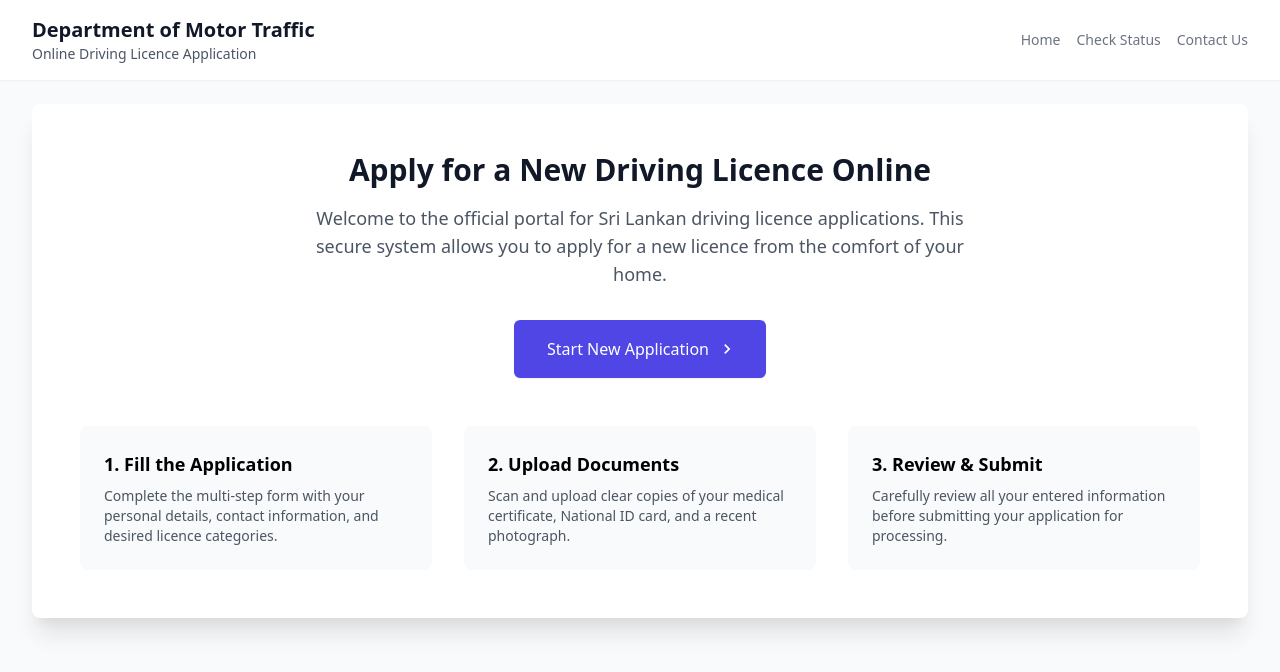
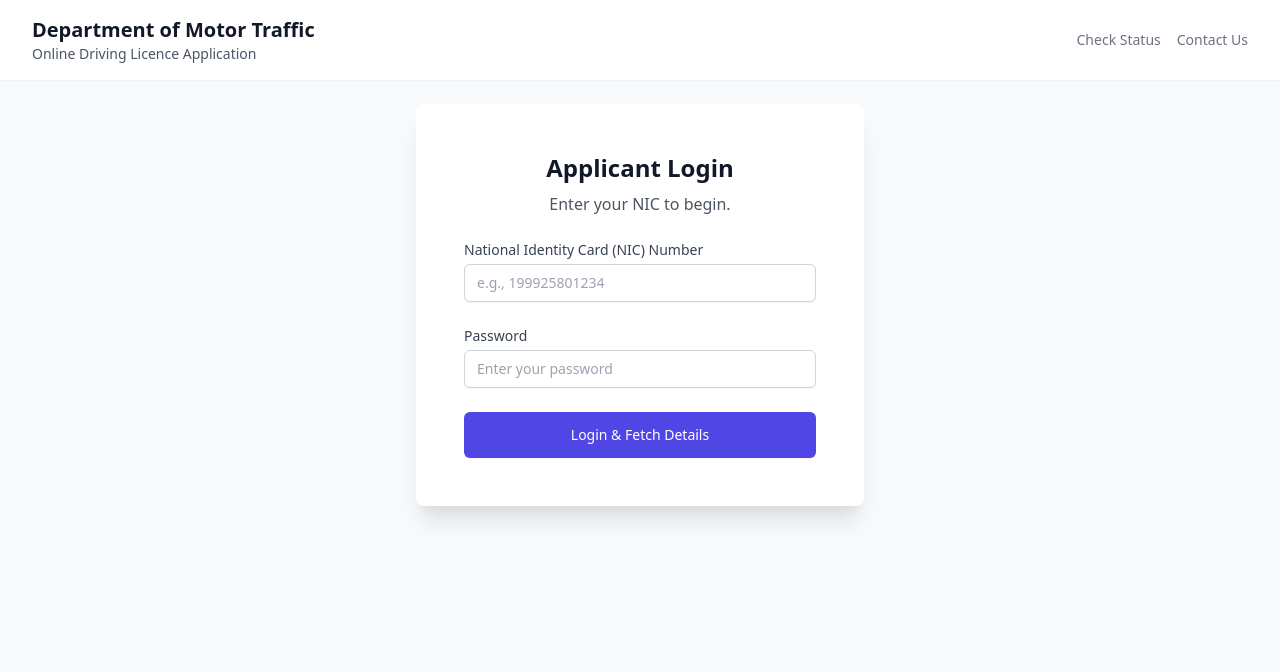
Before and after one commit to marshmelloweranda/onlinedrivinglicenceapplication, a React (Create React App) app: page / in a window 1280 px wide. Shown: the top 672 px of the page. Built offline with nearby package versions, Linux system fonts and the light colour scheme.

Commit message:
Project resructured and payment gateway is added

```diff
--- a/public/index.html
+++ b/public/index.html
@@ -26,7 +26,7 @@
     -->
       <link href="https://cdn.jsdelivr.net/npm/tailwindcss@2.2.19/dist/tailwind.min.css" rel="stylesheet">
 
-    <title>React App</title>
+    <title>Digital Driving Application System</title>
   </head>
   <body>
     <noscript>You need to enable JavaScript to run this app.</noscript>
--- a/src/App.js
+++ b/src/App.js
@@ -1,4 +1,4 @@
-import React, { useState } from 'react';
+import React, { useState, useEffect } from 'react';
 
 // --- Helper Components ---
 
@@ -14,18 +14,31 @@ const ICONS = {
   check: "M9 16.17L4.83 12l-1.42 1.41L9 19 21 7l-1.41-1.41L9 16.17z",
   user: "M12 12c2.21 0 4-1.79 4-4s-1.79-4-4-4-4 1.79-4 4 1.79 4 4 4zm0 2c-2.67 0-8 1.34-8 4v2h16v-2c0-2.66-5.33-4-8-4z",
   document: "M14 2H6c-1.1 0-1.99.9-1.99 2L4 20c0 1.1.89 2 1.99 2H18c1.1 0 2-.9 2-2V8l-6-6zm2 16H8v-2h8v2zm0-4H8v-2h8v2zm-3-5V3.5L18.5 9H13z",
-  upload: "M9 16h6v-6h4l-7-7-7 7h4v6zm-4 2h14v2H5v-2z",
   arrowRight: "M8.59 16.59L13.17 12 8.59 7.41 10 6l6 6-6 6-1.41-1.41z",
-  car: "M18.92 6.01C18.72 5.42 18.16 5 17.5 5h-11c-.66 0-1.21.42-1.42 1.01L3 12v8c0 .55.45 1 1 1h1c.55 0 1-.45 1-1v-1h12v1c0 .55.45 1 1 1h1c.55 0 1-.45 1-1v-8l-2.08-5.99zM6.5 16c-.83 0-1.5-.67-1.5-1.5S5.67 13 6.5 13s1.5.67 1.5 1.5S7.33 16 6.5 16zm11 0c-.83 0-1.5-.67-1.5-1.5s.67-1.5 1.5-1.5 1.5.67 1.5 1.5-.67 1.5-1.5 1.5zM5 11l1.5-4.5h11L19 11H5z"
+  car: "M18.92 6.01C18.72 5.42 18.16 5 17.5 5h-11c-.66 0-1.21.42-1.42 1.01L3 12v8c0 .55.45 1 1 1h1c.55 0 1-.45 1-1v-1h12v1c0 .55.45 1 1 1h1c.55 0 1-.45 1-1v-8l-2.08-5.99zM6.5 16c-.83 0-1.5-.67-1.5-1.5S5.67 13 6.5 13s1.5.67 1.5 1.5S7.33 16 6.5 16zm11 0c-.83 0-1.5-.67-1.5-1.5s.67-1.5 1.5-1.5 1.5.67 1.5 1.5-.67 1.5-1.5 1.5zM5 11l1.5-4.5h11L19 11H5z",
+  spinner: "M12 6v2.45c-2.3.64-4 2.72-4 5.05s1.7 4.41 4 5.05V21c-4.42 0-8-3.58-8-8s3.58-8 8-8zm0 13v-2.45c2.3-.64 4-2.72 4-5.05s-1.7-4.41-4-5.05V3c4.42 0 8 3.58 8 8s-3.58 8-8 8z"
 };
-
 
 // --- Main App Component ---
 export default function App() {
-  const [currentPage, setCurrentPage] = useState('home');
+  const [currentPage, setCurrentPage] = useState('login');
   const [formData, setFormData] = useState({});
+  const [userData, setUserData] = useState(null);
 
-  const handleStart = () => {
+  const handleLogin = (nic) => {
+    // Simulate API call to SLUDI
+    const mockUserData = {
+      fullName: "Kasun Asanka Silva",
+      nic: nic,
+      dob: "1999-09-15",
+      bloodGroup: "O+",
+      address: "No. 123, Galle Road, Colombo 03",
+      phone: "0771234567",
+      email: "kasun.silva@email.com",
+      photoUrl: `https://placehold.co/200x250/EBF4FF/7684A3?text=Applicant+Photo`
+    };
+    setUserData(mockUserData);
+    setFormData(mockUserData);
     setCurrentPage('application');
   };
 
@@ -34,9 +47,8 @@ export default function App() {
     setCurrentPage('review');
   };
 
-  const handleConfirm = () => {
-    // Here you would typically send the data to a server
-    console.log("Application Submitted:", formData);
+  const handlePaymentSuccess = () => {
+    console.log("Payment Successful. Submitting Application:", formData);
     setCurrentPage('confirmation');
   };
 
@@ -46,21 +58,24 @@ export default function App() {
 
   const handleResubmit = () => {
       setFormData({});
-      setCurrentPage('home');
+      setUserData(null);
+      setCurrentPage('login');
   }
 
   const renderPage = () => {
     switch (currentPage) {
-      case 'home':
-        return <HomePage onStart={handleStart} />;
+      case 'login':
+        return <LoginPage onLogin={handleLogin} />;
       case 'application':
         return <ApplicationPage onSubmit={handleSubmit} initialData={formData} />;
       case 'review':
-        return <ReviewPage formData={formData} onConfirm={handleConfirm} onEdit={handleEdit} />;
+        return <ReviewPage formData={formData} onConfirm={() => setCurrentPage('payment')} onEdit={handleEdit} />;
+      case 'payment':
+        return <PaymentPage onPaymentSuccess={handlePaymentSuccess} />;
       case 'confirmation':
         return <ConfirmationPage onResubmit={handleResubmit} />;
       default:
-        return <HomePage onStart={handleStart} />;
+        return <LoginPage onLogin={handleLogin} />;
     }
   };
 
@@ -73,7 +88,7 @@ export default function App() {
             <p className="text-sm text-gray-600">Online Driving Licence Application</p>
           </div>
           <nav className="space-x-4 text-sm font-medium">
-            <a href="#" className="text-gray-500 hover:text-gray-900">Home</a>
+             {currentPage !== 'login' && <a href="#" onClick={handleResubmit} className="text-gray-500 hover:text-gray-900">Logout</a>}
             <a href="#" className="text-gray-500 hover:text-gray-900">Check Status</a>
             <a href="#" className="text-gray-500 hover:text-gray-900">Contact Us</a>
           </nav>
@@ -88,33 +103,28 @@ export default function App() {
 
 // --- Page Components ---
 
-const HomePage = ({ onStart }) => {
-  return (
-    <div className="bg-white rounded-lg shadow-xl p-8 md:p-12 text-center">
-      <h2 className="text-3xl font-bold text-gray-900 mb-4">Apply for a New Driving Licence Online</h2>
-      <p className="text-lg text-gray-600 max-w-2xl mx-auto mb-8">Welcome to the official portal for Sri Lankan driving licence applications. This secure system allows you to apply for a new licence from the comfort of your home.</p>
-      <div className="flex justify-center">
-        <button onClick={onStart} className="inline-flex items-center px-8 py-4 border border-transparent text-base font-medium rounded-md shadow-sm text-white bg-indigo-600 hover:bg-indigo-700 focus:outline-none focus:ring-2 focus:ring-offset-2 focus:ring-indigo-500">
-          Start New Application
-          <Icon path={ICONS.arrowRight} className="w-5 h-5 ml-2 -mr-1" />
-        </button>
-      </div>
-      <div className="mt-12 grid grid-cols-1 md:grid-cols-3 gap-8 text-left">
-        <div className="p-6 bg-gray-50 rounded-lg">
-          <h3 className="font-semibold text-lg mb-2">1. Fill the Application</h3>
-          <p className="text-sm text-gray-600">Complete the multi-step form with your personal details, contact information, and desired licence categories.</p>
+const LoginPage = ({ onLogin }) => {
+    const [nic, setNic] = useState('');
+    const [password, setPassword] = useState('');
+    const handleSubmit = (e) => {
+        e.preventDefault();
+        if (nic) onLogin(nic);
+    }
+    return (
+        <div className="bg-white rounded-lg shadow-xl p-8 md:p-12 max-w-md mx-auto">
+            <h2 className="text-2xl font-bold text-gray-900 mb-2 text-center">Applicant Login</h2>
+            <p className="text-gray-600 mb-6 text-center">Enter your NIC to begin.</p>
+            <form onSubmit={handleSubmit} className="space-y-6">
+                <FormInput label="National Identity Card (NIC) Number" name="nic" value={nic} onChange={(e) => setNic(e.target.value)} placeholder="e.g., 199925801234" />
+                <FormInput label="Password" name="password" type="password" value={password} onChange={(e) => setPassword(e.target.value)} placeholder="Enter your password" />
+                <div>
+                    <button type="submit" className="w-full flex justify-center py-3 px-4 border border-transparent rounded-md shadow-sm text-sm font-medium text-white bg-indigo-600 hover:bg-indigo-700 focus:outline-none focus:ring-2 focus:ring-offset-2 focus:ring-indigo-500">
+                        Login & Fetch Details
+                    </button>
+                </div>
+            </form>
         </div>
-        <div className="p-6 bg-gray-50 rounded-lg">
-          <h3 className="font-semibold text-lg mb-2">2. Upload Documents</h3>
-          <p className="text-sm text-gray-600">Scan and upload clear copies of your medical certificate, National ID card, and a recent photograph.</p>
-        </div>
-        <div className="p-6 bg-gray-50 rounded-lg">
-          <h3 className="font-semibold text-lg mb-2">3. Review & Submit</h3>
-          <p className="text-sm text-gray-600">Carefully review all your entered information before submitting your application for processing.</p>
-        </div>
-      </div>
-    </div>
-  );
+    );
 };
 
 const ApplicationPage = ({ onSubmit, initialData }) => {
@@ -125,32 +135,33 @@ const ApplicationPage = ({ onSubmit, initialData }) => {
   const handleBack = () => setStep(prev => prev - 1);
 
   const handleChange = (e) => {
-      const { name, value } = e.target;
-      setFormState(prev => ({...prev, [name]: value}));
+      const { name, value, type, checked } = e.target;
+      setFormState(prev => ({
+          ...prev,
+          [name]: type === 'checkbox' ? checked : value
+      }));
   }
 
   const renderStep = () => {
     switch (step) {
       case 1:
-        return <PersonalDetailsStep data={formState} onChange={handleChange} />;
+        return <PersonalDetailsStep data={formState} />;
       case 2:
+        return <MedicalCertificateStep data={formState} setData={setFormState} />;
+      case 3:
         return <LicenceDetailsStep data={formState} onChange={handleChange} />;
-      case 3:
-        return <ContactInfoStep data={formState} onChange={handleChange} />;
-      case 4:
-        return <DocumentUploadStep data={formState} onChange={handleChange} />;
       default:
         return null;
     }
   };
 
-  const totalSteps = 4;
+  const totalSteps = 3;
   const isLastStep = step === totalSteps;
 
   return (
     <div className="bg-white rounded-lg shadow-xl p-8">
-        <h2 className="text-2xl font-bold text-gray-900 mb-2">New Driving Licence Application Form</h2>
-        <p className="text-gray-600 mb-6">Step {step} of {totalSteps} - {['Personal Details', 'Licence Details', 'Contact Information', 'Document Upload'][step-1]}</p>
+        <h2 className="text-2xl font-bold text-gray-900 mb-2">New Driving Licence Application</h2>
+        <p className="text-gray-600 mb-6">Step {step} of {totalSteps} - {['Personal Details', 'Medical Certificate', 'Licence Category'][step-1]}</p>
 
         <div className="mb-8">
           <div className="w-full bg-gray-200 rounded-full h-2.5">
@@ -178,49 +189,64 @@ const ReviewPage = ({ formData, onConfirm, onEdit }) => {
     return (
         <div className="bg-white rounded-lg shadow-xl p-8">
             <h2 className="text-2xl font-bold text-gray-900 mb-2">Review Your Application</h2>
-            <p className="text-gray-600 mb-6">Please carefully check all your details before final submission.</p>
+            <p className="text-gray-600 mb-6">Please carefully check all your details before proceeding to payment.</p>
 
             <div className="space-y-6">
-                {/* Personal Details */}
                 <div className="border-b pb-4">
                     <h3 className="text-lg font-semibold text-gray-800 mb-2">Personal Details</h3>
                     <div className="grid grid-cols-2 gap-4 text-sm">
                         <p><strong className="text-gray-600">Full Name:</strong> {formData.fullName}</p>
                         <p><strong className="text-gray-600">NIC:</strong> {formData.nic}</p>
                         <p><strong className="text-gray-600">Date of Birth:</strong> {formData.dob}</p>
-                        <p><strong className="text-gray-600">Blood Group:</strong> {formData.bloodGroup}</p>
+                        <p><strong className="text-gray-600">Address:</strong> {formData.address}</p>
                     </div>
                 </div>
-                 {/* Licence Details */}
                 <div className="border-b pb-4">
+                    <h3 className="text-lg font-semibold text-gray-800 mb-2">Medical Certificate</h3>
+                    <p className={`text-sm ${formData.medicalStatus === 'Valid' ? 'text-green-600' : 'text-red-600'}`}>
+                        Status: {formData.medicalStatus || 'Not fetched'} (Issued: {formData.medicalDate || 'N/A'})
+                    </p>
+                </div>
+                <div>
                     <h3 className="text-lg font-semibold text-gray-800 mb-2">Licence Details</h3>
-                    <div className="grid grid-cols-2 gap-4 text-sm">
-                        <p><strong className="text-gray-600">Licence Categories:</strong> {selectedCategories}</p>
-                    </div>
-                </div>
-                {/* Contact Information */}
-                <div className="border-b pb-4">
-                    <h3 className="text-lg font-semibold text-gray-800 mb-2">Contact Information</h3>
-                    <div className="grid grid-cols-2 gap-4 text-sm">
-                        <p><strong className="text-gray-600">Address:</strong> {formData.address}</p>
-                        <p><strong className="text-gray-600">Phone:</strong> {formData.phone}</p>
-                        <p className="col-span-2"><strong className="text-gray-600">Email:</strong> {formData.email}</p>
-                    </div>
-                </div>
-                {/* Documents */}
-                <div>
-                    <h3 className="text-lg font-semibold text-gray-800 mb-2">Uploaded Documents</h3>
-                    <ul className="text-sm space-y-1">
-                        <li className="flex items-center text-green-600"><Icon path={ICONS.check} className="w-4 h-4 mr-2"/>Medical Certificate: medical.pdf</li>
-                        <li className="flex items-center text-green-600"><Icon path={ICONS.check} className="w-4 h-4 mr-2"/>National ID Card: nic_scans.zip</li>
-                        <li className="flex items-center text-green-600"><Icon path={ICONS.check} className="w-4 h-4 mr-2"/>Photograph: photo.jpg</li>
-                    </ul>
+                    <p className="text-sm"><strong className="text-gray-600">Selected Categories:</strong> {selectedCategories}</p>
                 </div>
             </div>
 
             <div className="mt-8 pt-6 border-t flex justify-end space-x-3">
                 <button onClick={onEdit} className="px-6 py-2 border border-gray-300 text-sm font-medium rounded-md text-gray-700 bg-white hover:bg-gray-50">Edit Details</button>
-                <button onClick={onConfirm} className="px-6 py-2 border border-transparent text-sm font-medium rounded-md shadow-sm text-white bg-indigo-600 hover:bg-indigo-700">Confirm & Submit</button>
+                <button onClick={onConfirm} className="px-6 py-2 border border-transparent text-sm font-medium rounded-md shadow-sm text-white bg-indigo-600 hover:bg-indigo-700">Proceed to Payment</button>
+            </div>
+        </div>
+    );
+};
+
+const PaymentPage = ({ onPaymentSuccess }) => {
+    const [cardInfo, setCardInfo] = useState({ cardNumber: '', expiry: '', cvc: '', cardName: '' });
+
+    const handleChange = (e) => {
+        const { name, value } = e.target;
+        setCardInfo(prev => ({...prev, [name]: value}));
+    }
+
+    return (
+        <div className="bg-white rounded-lg shadow-xl p-8 max-w-lg mx-auto">
+            <h2 className="text-2xl font-bold text-gray-900 mb-2">Payment Gateway</h2>
+            <p className="text-gray-600 mb-6">Enter your card details to complete the application fee payment.</p>
+            <div className="space-y-4">
+                <FormInput label="Card Number" name="cardNumber" value={cardInfo.cardNumber} onChange={handleChange} placeholder="0000 0000 0000 0000" />
+                <div className="grid grid-cols-3 gap-4">
+                    <div className="col-span-2">
+                        <FormInput label="Expiry Date" name="expiry" value={cardInfo.expiry} onChange={handleChange} placeholder="MM/YY" />
+                    </div>
+                    <FormInput label="CVC" name="cvc" value={cardInfo.cvc} onChange={handleChange} placeholder="123" />
+                </div>
+                <FormInput label="Name on Card" name="cardName" value={cardInfo.cardName} onChange={handleChange} placeholder="e.g. K. A. Silva" />
+            </div>
+            <div className="mt-8">
+                <button onClick={onPaymentSuccess} className="w-full py-3 px-4 border border-transparent rounded-md shadow-sm text-sm font-medium text-white bg-green-600 hover:bg-green-700">
+                    Pay LKR 2,500.00
+                </button>
             </div>
         </div>
     );
@@ -242,7 +268,7 @@ const ConfirmationPage = ({ onResubmit }) => {
             <div className="mt-8">
                 <button
                     onClick={onResubmit}
-                    className="inline-flex items-center px-6 py-3 border border-transparent text-base font-medium rounded-md text-indigo-700 bg-indigo-100 hover:bg-indigo-200 focus:outline-none focus:ring-2 focus:ring-offset-2 focus:ring-indigo-500"
+                    className="inline-flex items-center px-6 py-3 border border-transparent text-base font-medium rounded-md text-indigo-700 bg-indigo-100 hover:bg-indigo-200"
                 >
                     Submit Another Application
                 </button>
@@ -253,40 +279,71 @@ const ConfirmationPage = ({ onResubmit }) => {
 
 // --- Form Step Components ---
 
-const FormInput = ({ label, name, value, onChange, placeholder, type="text" }) => (
+const FormInput = ({ label, name, value, onChange, placeholder, type="text", readOnly=false }) => (
     <div>
         <label htmlFor={name} className="block text-sm font-medium text-gray-700">{label}</label>
-        <input type={type} name={name} id={name} value={value || ''} onChange={onChange} className="mt-1 block w-full px-3 py-2 bg-white border border-gray-300 rounded-md shadow-sm focus:outline-none focus:ring-indigo-500 focus:border-indigo-500 sm:text-sm" placeholder={placeholder} />
+        <input type={type} name={name} id={name} value={value || ''} onChange={onChange} readOnly={readOnly} className={`mt-1 block w-full px-3 py-2 bg-white border border-gray-300 rounded-md shadow-sm focus:outline-none focus:ring-indigo-500 focus:border-indigo-500 sm:text-sm ${readOnly ? 'bg-gray-100' : ''}`} placeholder={placeholder} />
     </div>
 );
 
-const FormSelect = ({ label, name, value, onChange, children }) => (
-     <div>
-        <label htmlFor={name} className="block text-sm font-medium text-gray-700">{label}</label>
-        <select id={name} name={name} value={value || ''} onChange={onChange} className="mt-1 block w-full pl-3 pr-10 py-2 text-base border-gray-300 focus:outline-none focus:ring-indigo-500 focus:border-indigo-500 sm:text-sm rounded-md">
-            {children}
-        </select>
-    </div>
-)
-
-const PersonalDetailsStep = ({ data, onChange }) => (
-    <div className="grid grid-cols-1 md:grid-cols-2 gap-6">
-        <FormInput label="Full Name as per NIC" name="fullName" value={data.fullName} onChange={onChange} placeholder="e.g., Kasun Asanka Silva" />
-        <FormInput label="National Identity Card (NIC) Number" name="nic" value={data.nic} onChange={onChange} placeholder="e.g., 199925801234" />
-        <FormInput label="Date of Birth" name="dob" value={data.dob} onChange={onChange} type="date" />
-        <FormSelect label="Blood Group" name="bloodGroup" value={data.bloodGroup} onChange={onChange}>
-            <option>Select Blood Group</option>
-            <option>A+</option>
-            <option>A-</option>
-            <option>B+</option>
-            <option>B-</option>
-            <option>AB+</option>
-            <option>AB-</option>
-            <option>O+</option>
-            <option>O-</option>
-        </FormSelect>
+const PersonalDetailsStep = ({ data }) => (
+    <div className="grid grid-cols-1 md:grid-cols-3 gap-6 items-center">
+        <div className="md:col-span-2 grid grid-cols-1 md:grid-cols-2 gap-6">
+            <FormInput label="Full Name" name="fullName" value={data.fullName} readOnly={true} />
+            <FormInput label="NIC Number" name="nic" value={data.nic} readOnly={true} />
+            <FormInput label="Date of Birth" name="dob" value={data.dob} readOnly={true} />
+            <FormInput label="Address" name="address" value={data.address} readOnly={true} />
+        </div>
+        <div className="text-center">
+            <img src={data.photoUrl} alt="Applicant" className="w-40 h-50 object-cover rounded-lg shadow-md mx-auto" />
+            <p className="text-sm text-gray-500 mt-2">Photo from SLUDI</p>
+        </div>
     </div>
 );
+
+const MedicalCertificateStep = ({ data, setData }) => {
+    const [isLoading, setIsLoading] = useState(false);
+    const [isFetched, setIsFetched] = useState(!!data.medicalStatus);
+
+    const handleFetchMedical = () => {
+        setIsLoading(true);
+        // Simulate API call
+        setTimeout(() => {
+            const medicalData = { medicalStatus: "Valid", medicalDate: "2025-08-15" };
+            setData(prev => ({...prev, ...medicalData}));
+            setIsLoading(false);
+            setIsFetched(true);
+        }, 1500);
+    };
+
+    return (
+        <div className="text-center p-8">
+            <h3 className="text-lg font-medium text-gray-900 mb-4">Fetch Medical Certificate</h3>
+            <p className="text-sm text-gray-500 mb-6">Click the button below to fetch your latest medical certificate from the national health database.</p>
+
+            {!isFetched && !isLoading && (
+                <button onClick={handleFetchMedical} className="px-6 py-2 border border-transparent text-sm font-medium rounded-md shadow-sm text-white bg-indigo-600 hover:bg-indigo-700">
+                    Fetch Certificate
+                </button>
+            )}
+
+            {isLoading && (
+                 <div className="flex justify-center items-center space-x-2 text-gray-600">
+                    <Icon path={ICONS.spinner} className="animate-spin w-6 h-6" />
+                    <span>Fetching data...</span>
+                </div>
+            )}
+
+            {isFetched && (
+                <div className="bg-green-50 p-4 rounded-lg text-green-800">
+                    <p className="font-semibold">Medical Certificate Fetched Successfully!</p>
+                    <p className="text-sm">Status: {data.medicalStatus} (Issued: {data.medicalDate})</p>
+                </div>
+            )}
+        </div>
+    );
+};
+
 
 const LicenceDetailsStep = ({ data, onChange }) => (
     <div>
@@ -307,40 +364,8 @@ const CheckboxCard = ({ id, label, description, data, onChange }) => (
     <label htmlFor={id} className={`relative flex flex-col p-4 border rounded-lg cursor-pointer ${data[id] ? 'border-indigo-600 ring-2 ring-indigo-600' : 'border-gray-300'}`}>
         <div className="flex items-center justify-between">
             <span className="font-bold text-indigo-600">{label}</span>
-            <input id={id} name={id} type="checkbox" checked={data[id] || false} onChange={e => onChange({ target: { name: id, value: e.target.checked }})} className="h-5 w-5 text-indigo-600 border-gray-300 rounded focus:ring-indigo-500" />
+            <input id={id} name={id} type="checkbox" checked={data[id] || false} onChange={onChange} className="h-5 w-5 text-indigo-600 border-gray-300 rounded focus:ring-indigo-500" />
         </div>
         <div className="mt-2 text-sm text-gray-600">{description}</div>
     </label>
 );
-
-
-const ContactInfoStep = ({ data, onChange }) => (
-    <div className="grid grid-cols-1 md:grid-cols-2 gap-6">
-        <div className="md:col-span-2">
-            <FormInput label="Permanent Address" name="address" value={data.address} onChange={onChange} placeholder="e.g., No. 123, Galle Road, Colombo 03" />
-        </div>
-        <FormInput label="Mobile Number" name="phone" value={data.phone} onChange={onChange} placeholder="e.g., 0771234567" />
-        <FormInput label="Email Address" name="email" value={data.email} onChange={onChange} placeholder="e.g., yourname@example.com" />
-    </div>
-);
-
-const DocumentUploadStep = () => (
-    <div className="space-y-6">
-        <FileUploadBox title="Medical Certificate" description="Upload a scanned copy of the medical certificate from a registered practitioner."/>
-        <FileUploadBox title="National ID Card (NIC)" description="Upload scanned copies of both front and back sides."/>
-        <FileUploadBox title="Passport Sized Photograph" description="Upload a recent, high-quality photograph with a white background."/>
-    </div>
-);
-
-const FileUploadBox = ({ title, description }) => (
-    <div className="border-2 border-dashed border-gray-300 rounded-lg p-6 text-center">
-        <Icon path={ICONS.upload} className="mx-auto h-12 w-12 text-gray-400" />
-        <h3 className="mt-2 text-sm font-medium text-gray-900">{title}</h3>
-        <p className="mt-1 text-sm text-gray-600">{description}</p>
-        <div className="mt-4">
-            <button type="button" className="inline-flex items-center px-4 py-2 border border-gray-300 shadow-sm text-sm font-medium rounded-md text-gray-700 bg-white hover:bg-gray-50">
-                Select Files
-            </button>
-        </div>
-    </div>
-);
```
